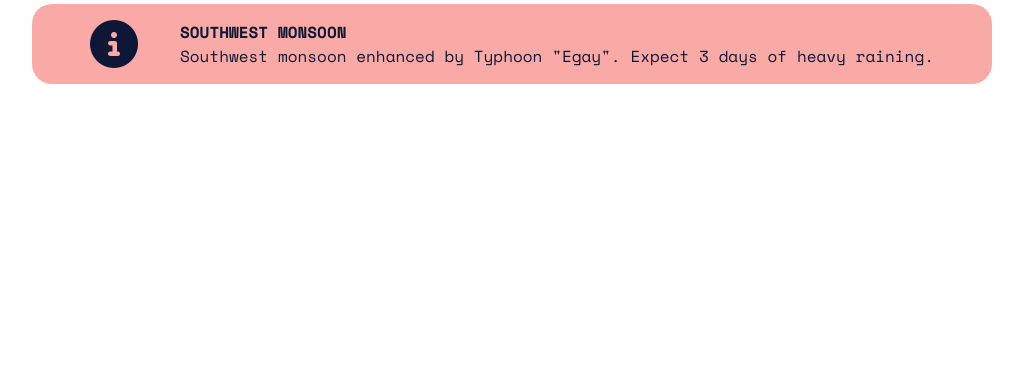
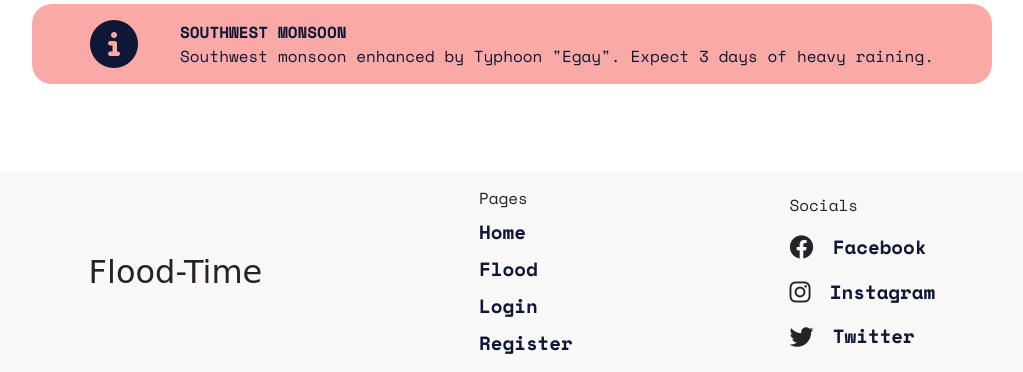
Before and after one commit to uriel000/flood-time, a PHP site: page /home.html in a window 1280 px wide. Shown: the part 1537-1909 px from the top of the page, without its empty margins (128-1151 px from the left). Before the commit the page ends 1621 px from the top, so only its background shows below. Run offline with PHP 8.4, Linux system fonts and the light colour scheme; some web fonts are replaced.

Commit message:
Added the footer

```diff
--- a/assets/css/style.css
+++ b/assets/css/style.css
@@ -368,6 +368,63 @@ nav .nav-item a:hover {
   font-weight: bold;
 }
 
+.footer {
+  margin-top: 5rem;
+  height: 25vh;
+  background-color: rgb(251, 248, 248);
+  display: flex;
+  align-items: center;
+  justify-content: space-evenly;
+}
+
+.footer .logo {
+  font-size: 2rem;
+}
+
+.footer .links {
+  display: flex;
+  flex-direction: column;
+  gap: 0.5rem;
+}
+
+.footer .links a {
+  text-decoration: none;
+  color: var(--dark);
+  font-weight: bold;
+  font-size: 1.2rem;
+}
+
+.footer .links a:hover {
+  color: var(--blue);
+  text-decoration: underline;
+}
+
+.footer .socials .social {
+  margin-top: 1rem;
+  display: flex;
+  align-items: center;
+  gap: 1.2rem;
+}
+
+.footer .socials .social:hover {
+  color: #00a4c6;
+  border-bottom: #0e1735 1px solid;
+}
+
+.footer .socials .social i {
+  font-size: 1.5rem;
+}
+
+.footer .socials .social a {
+  text-decoration: none;
+  color: var(--dark);
+  font-weight: bold;
+  font-size: 1.2rem;
+}
+
+.footer p {
+  margin-bottom: 0;
+}
 @media (max-width: 991px) {
   html {
     font-size: 70%;
--- a/home.html
+++ b/home.html
@@ -143,6 +143,32 @@
       </div>
     </div>
 
+    <div class="footer">
+      <div class="logo">Flood-Time</div>
+      <div class="links">
+        <p>Pages</p>
+        <a href="home.html">Home</a>
+        <a href="flood.html">Flood</a>
+        <a href="login.php">Login</a>
+        <a href="register.php">Register</a>
+      </div>
+      <div class="socials">
+        <p>Socials</p>
+        <div class="social">
+          <i class="fa-brands fa-facebook"></i>
+          <a href="facebook.com" target="_blank">Facebook</a>
+        </div>
+        <div class="social">
+          <i class="fa-brands fa-instagram"></i>
+          <a href="instagram.com" target="_blank">Instagram</a>
+        </div>
+        <div class="social">
+          <i class="fa-brands fa-twitter"></i>
+          <a href="Twitter.com" target="_blank">Twitter</a>
+        </div>
+      </div>
+    </div>
+
     <!-- Bootstrap javascript link -->
     <script
       src="https://cdn.jsdelivr.net/npm/bootstrap@5.3.1/dist/js/bootstrap.bundle.min.js"
```
